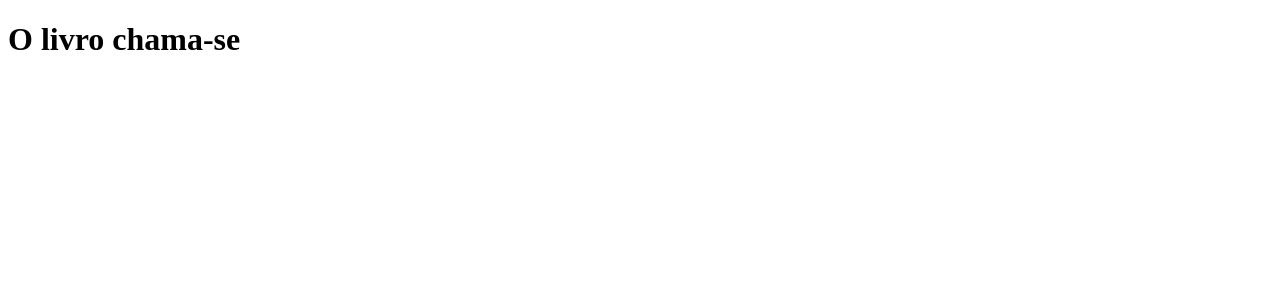
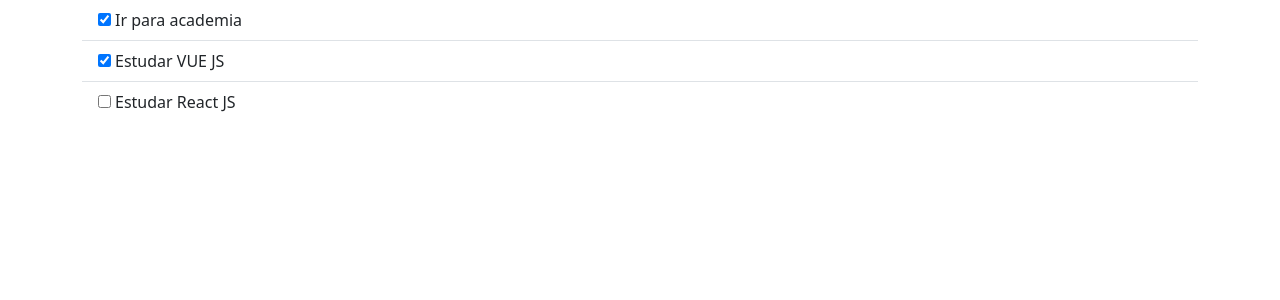
Before and after one commit to gabriel-hsb/vue-todo-list, a Vue app: page / in a window 1280 px wide. Shown: the top 300 px of the page. Built offline with nearby package versions, Linux system fonts and the light colour scheme.

Commit message:
added bootstrap

```diff
--- a/package.json
+++ b/package.json
@@ -9,6 +9,7 @@
     "preview": "vite preview"
   },
   "dependencies": {
+    "bootstrap": "^5.3.3",
     "vue": "^3.4.21"
   },
   "devDependencies": {
--- a/src/App.vue
+++ b/src/App.vue
@@ -1,8 +1,45 @@
+<script setup>
+import { reactive } from "vue";
+
+const state = reactive({
+  tarefas: [
+    {
+      nome: "Ir para academia",
+      finalizada: TextTrackCueList
+    },
+    {
+      nome: "Estudar VUE JS",
+      finalizada: true
+    },
+    {
+      nome: "Estudar React JS",
+      finalizada: false
+    },
+  ]
+})
+
+const statusTarefa = () => {
+  if (state.tarefa.finalizada) {
+    return
+  }
+}
+
+</script>
+
 <template>
-  <h1>O livro chama-se {{ title }}</h1>
+  <div class="container">
+    <ul class="list-group list-group-flush">
+      <li v-for="tarefa in state.tarefas" class="list-group-item">
+        <!-- vai aplicar a classe 'finalizada' quando tarefa.finalizada for true -->
+        <input type="checkbox" :name="tarefa.nome" :id="tarefa.nome" :checked="tarefa.finalizada">
+        <label :for="tarefa.nome" class="ms-1"> {{ tarefa.nome }}</label>
+      </li>
+    </ul>
+  </div>
 </template>
 
-<script>
-import { reactive } from "vue";
-import { title } from "./title.vue";
-</script>
+<style scoped>
+.finalizada {
+  text-decoration: line-through;
+}
+</style>
--- a/src/main.js
+++ b/src/main.js
@@ -1,4 +1,6 @@
 import { createApp } from "vue";
 import App from "./App.vue";
 
+import 'bootstrap/dist/css/bootstrap.min.css';
+
 createApp(App).mount("#app");
--- a/src/title.vue
+++ /dev/null
@@ -1,7 +0,0 @@
-<script>
-export default {
-  props: ["title"],
-};
-
-let dados = "teste";
-</script>
```
Also changed, not shown: 1 other file (tests, documents, lock files or other folders).
